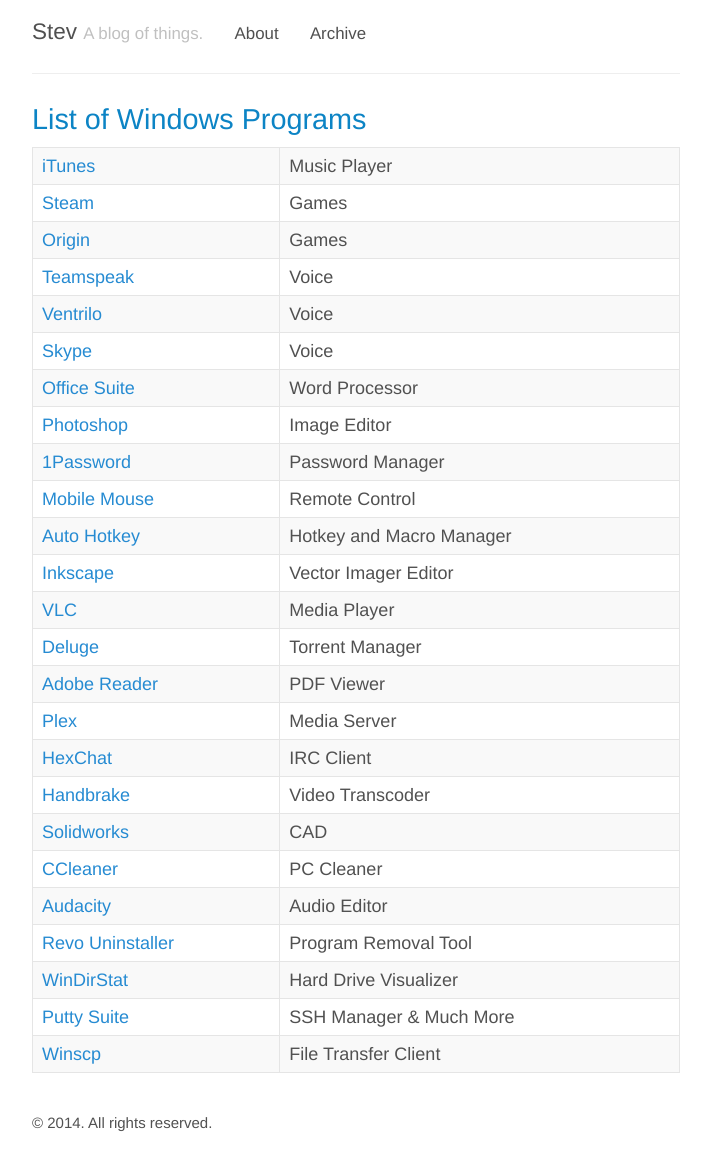
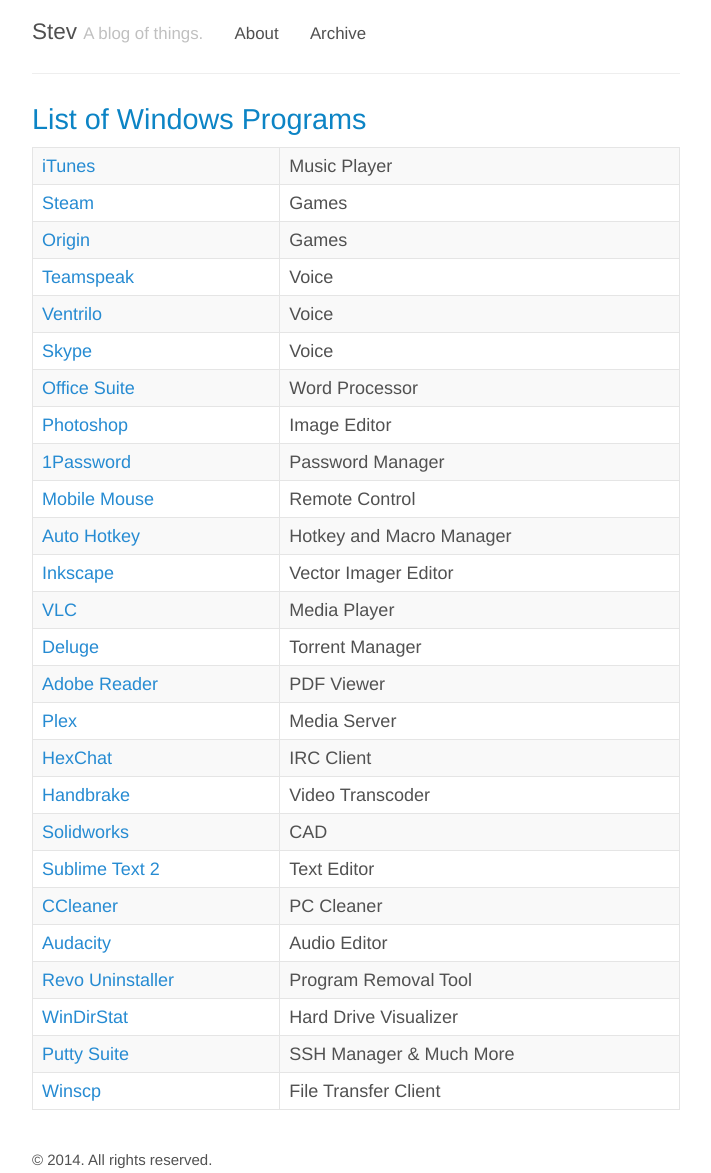
Before and after one commit to sbdchd/blog, a Jekyll site: the page built from List-Of-Windows-Programs.html, in a window 1280 px wide. Shown: the whole page, without its empty margins (284-995 px from the left). Built offline with Jekyll 4.4.1, drawn with Linux system fonts in a browser that asks for light colours; Markdown is read by kramdown in place of the engine named in the settings; before the commit the page ends 1136 px from its top, so only the background shows below that.

Commit message:
minor edits

```diff
--- a/List-Of-Windows-Programs.html
+++ b/List-Of-Windows-Programs.html
@@ -82,6 +82,10 @@
                 <td><a href="http://www.solidworks.com/sw/products/3d-cad/downloads.htm">Solidworks</a></td>
                 <td>CAD</a></td>
             </tr>
+            <tr>
+                <td><a href="http://www.sublimetext.com/2">Sublime Text 2</a></td>
+                <td>Text Editor</a></td>
+            </tr>
 			<tr>
                 <td><a href="https://www.piriform.com/ccleaner/download">CCleaner</a></td>
                 <td>PC Cleaner</a></td>
```
Also changed, not shown: _posts/2014-10-24-Installation-and-Basic-Usage-of-MDK3.md (+1 -1 lines), _posts/2014-12-06-Add-a-Send-as-Email-in-Gmail.md (+1 -0 lines).
